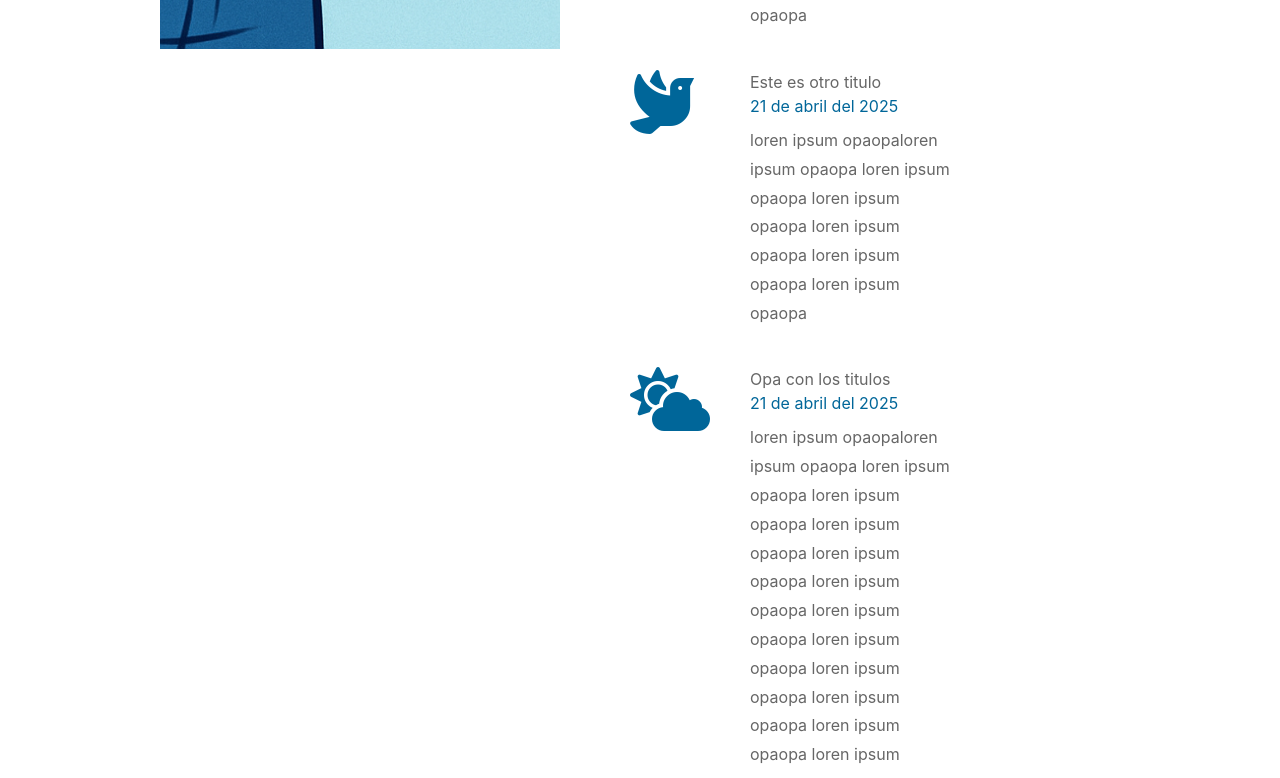
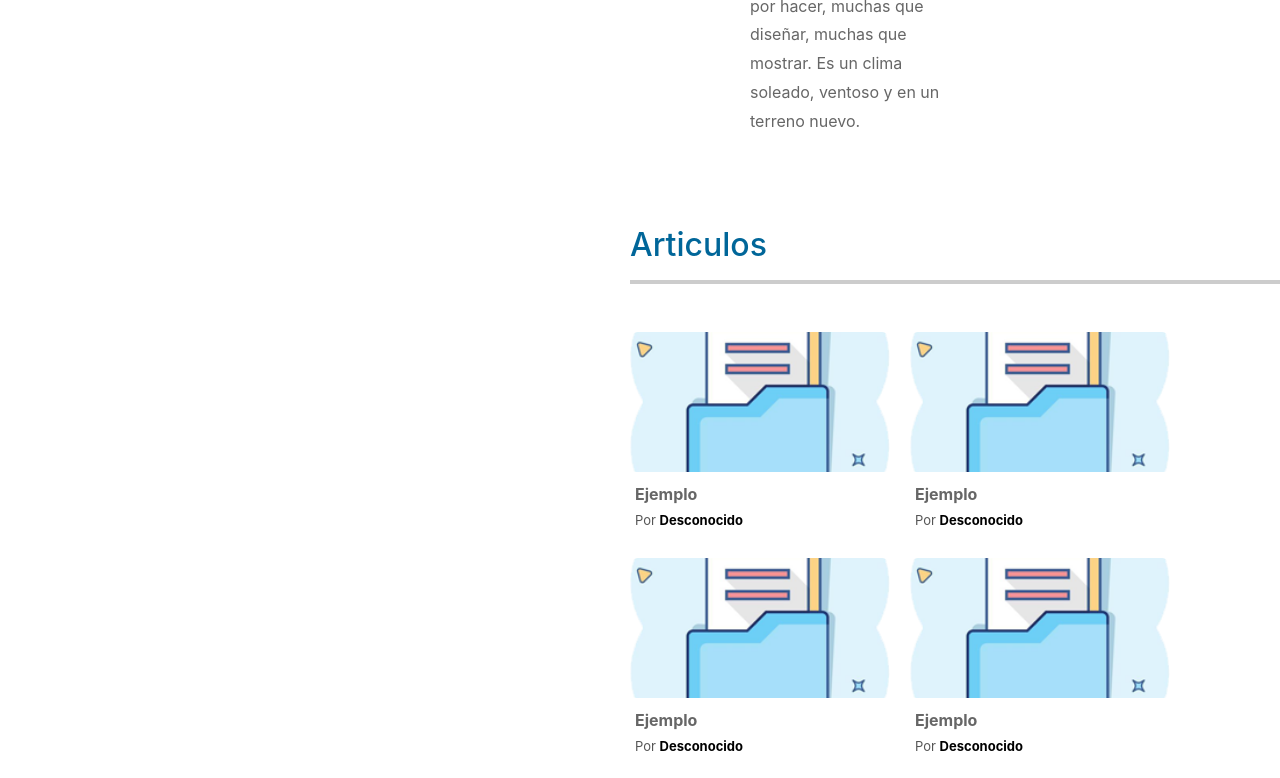
Before and after one commit to PGNahuel/templateReact1, a React (Create React App) app: page / in a window 1280 px wide. Shown: the part 960-1738 px from the top of the page. Built offline with nearby package versions, Linux system fonts and the light colour scheme.

Commit message:
se acomodan textos y diseños

```diff
--- a/public/css/templatemo-upright.css
+++ b/public/css/templatemo-upright.css
@@ -16,6 +16,67 @@ https://templatemo.com/tm-555-upright
 	https://tympanus.net/Development/HoverEffectIdeas/
 
 */
+
+.popUpMagnific{
+	max-width:600px; margin: 20px auto; background: #fff;
+    padding: 20px 30px;
+    text-align: left;
+    max-width: 650px;
+    margin: 40px auto;
+    position: relative;
+}
+
+.news-container {
+	display: flex;
+	gap: 20px;
+	flex-wrap: wrap;
+  }
+
+  .news-card {
+	flex: 1 1 220px;
+	max-width: 260px;
+	border-radius: 8px;
+	overflow: hidden;
+	display: flex;
+	flex-direction: column;
+	cursor: pointer;
+  }
+
+  .news-image {
+	width: 100%;
+	height: 140px;
+	object-fit: cover;
+	border-radius: 6px;
+  }
+
+  .news-title {
+	font-size: 16px;
+	font-weight: bold;
+	margin: 10px 0 5px;
+	color: #111;
+  }
+
+  .news-author {
+	font-size: 13px;
+	color: #555;
+	margin-bottom: 8px;
+  }
+
+  .news-content {
+	padding: 0 5px;
+  }
+
+  .news-opinion {
+	font-size: 12px;
+	font-weight: bold;
+	color: #555;
+	margin-bottom: 3px;
+  }
+
+  .author-name {
+	font-weight: bold;
+	color: #000;
+  }
 
 html, body { overflow-x: hidden; }
 body { font-family: 'Kumbh Sans', sans-serif; }
--- a/public/js/templatemo-script.js
+++ b/public/js/templatemo-script.js
@@ -177,6 +177,13 @@ $(document).ready(function () {
         }
       });
 
+      $('.simple-ajax-popup-align-top').magnificPopup({
+		type: 'ajax',
+		alignTop: true,
+		overflowY: 'scroll' // as we know that popup content is tall we set scroll overflow by default to avoid jump
+	});
+
+
     /****************** Smooth Scrolling *****************/
 
     $(".tm-btn-next").on('click', function(event) {
--- a/src/App.js
+++ b/src/App.js
@@ -12,8 +12,8 @@ function App() {
                 <Navigator />
                 <div className="tm-main">
                     <MainContent/>
-                    <Galery />
                     <PanelArticles/>
+                    <Galery/>
                     <PanelContact
                     Phone="541136695771"
                     Email="pgnahuel@gmail.com"
--- a/src/listproject/ListProjects.jsx
+++ b/src/listproject/ListProjects.jsx
@@ -1,42 +1,45 @@
 import React from "react";
-import ProjectItem from "./projectItem";
-import t from "./../resources/translate";
+import t from "./../resources/translate"
 
-export default function PanelArticles() {
+
+const Article = (props) => {
+    let author = props.Author ? props.Author : t("UNKNOW")
+    const contenido = `<div class="popUpMagnific">
+    ${props.Content}
+</div>;`
+
+    const blob = new Blob([contenido], { type: 'text/plain' });
+    const url = URL.createObjectURL(blob);
+
+
+    return <div class="news-card">
+        <a className="simple-ajax-popup-align-top" href={url}><img src="img/articule.png" className="news-image" /></a>
+        <div className="news-content">
+            <div className="news-title">
+                <a className="simple-ajax-popup-align-top" href={url}>{props.Title}</a>
+            </div>
+            <div className="news-author">Por <span className="author-name">{author}</span></div>
+        </div>
+    </div>
+}
+
+const PanelArticles = () => {
     return (
         <div className="tm-section-wrap">
-        <div className="tm-parallax" data-parallax="scroll" data-image-src="img/brainstrom.png"></div>
-        <div id="about" className="tm-section">
-            <h2 className="tm-text-primary">{t("TITLE_PROJECTS")}</h2>
-            <hr className="mb-5"/>
+            <div className="tm-parallax" data-parallax="scroll" data-image-src="img/brainstrom.png"></div>
+            <h2 className="tm-text-primary" id="articles">{t("ARTICLES")}</h2>
+            <hr className="mb-5"></hr>
 
-            <div className="row tm-row-about">
-                <div className="tm-col-about tm-col-about-l">
-                    <p className="mb-4">
-                If you want to support TemplateMo, you can contribute <a rel="sponsored" href="https://paypal.me/templatemo" target="_parent">a small donation via <strong>PayPal</strong></a>. This will be very helpful. Thank you. </p>
-                    <p className="mb-4">
-                        Aliquam ornare varius erat vel aliquet. Proin ac neque a tortor tristique semper eget eget sapien. Morbi vitae diam a odio lobortis mattis sed nec justo.
-                    </p>
-                    <p className="mb-4">
-                        Suspendisse sagittis tortor vel turpis aliquet, vitae molestie erat luctus.
-                    </p>
-                </div>
-                <div className="tm-col-about tm-col-about-r">
-                    <img src="img/img-about-01.jpg" alt="Image" className="img-fluid mb-5 tm-img-about"/>
-                    <p>
-                        Duis fringilla eget purus luctus sodales. Sed auctor odio quis ligula dignissim efficitur vitae vitae quam.
-                    </p>
-                </div>
+            <div class="news-container">
+            <Article Title="Ejemplo" Content="Contenido de prueba :D" />
+            <Article Title="Ejemplo" Content="Contenido de prueba :D" />
+            <Article Title="Ejemplo" Content="Contenido de prueba :D" />
+            <Article Title="Ejemplo" Content="Contenido de prueba :D" />
+            <Article Title="Ejemplo" Content="Contenido de prueba :D" />
             </div>
-            <div className="mt-5">
-                <div className="tm-carousel">
-                    <ProjectItem/>
-                    <ProjectItem/>
-                    <ProjectItem/>
-                    <ProjectItem/>
-                </div>
-            </div>
+
         </div>
-    </div>
     )
 }
+
+export default PanelArticles;
--- a/src/maincontent/maincontent.jsx
+++ b/src/maincontent/maincontent.jsx
@@ -5,21 +5,21 @@ import ResumeMainItem from "./resumeItemContent";
 export default function MainContent() {
     let articles = [
         {
-            title: "Titulo uno"
-            , date: "21 de abril del 2025"
-            , resume: "loren ipsum opaopa loren ipsum opaopa loren ipsum opaopa loren ipsum opaopa loren ipsum opaopa loren ipsum opaopa loren ipsum opaopa loren ipsum opaopa loren ipsum opaopa loren ipsum opaopa loren ipsum opaopa loren ipsum opaopa loren ipsum opaopa loren ipsum opaopa loren ipsum opaopa loren ipsum opaopa loren ipsum opaopa loren ipsum opaopa loren ipsum opaopa loren ipsum opaopa loren ipsum opaopa loren ipsum opaopa loren ipsum opaopa loren ipsum opaopa loren ipsum opaopa loren ipsum opaopa loren ipsum opaopa "
+            title: "Crecé"
+            , date: "23 de abril del 2025"
+            , resume: "Acá voy a dar lo mejor de mi, documentarlo y subirlo de manera que puedas crecer profesionalmente. Si queres hablar conmigo, abajo tenes todos mis canales de contacto."
+            , icon: "fa-dove"
+        },
+        {
+            title: "Mi objetivo"
+            , date: "23 de abril del 2025"
+            , resume: "Con esta página busco centralizar el conocimiento que tengo y poder compartirlo con aquellos que les interese, además de tener un lugar donde mostrar lo que hago y cómo lo hago."
             , icon: "fa-scroll"
         },
         {
-            title: "Este es otro titulo"
-            , date: "21 de abril del 2025"
-            , resume: "loren ipsum opaopaloren ipsum opaopa loren ipsum opaopa loren ipsum opaopa loren ipsum opaopa loren ipsum opaopa loren ipsum opaopa "
-            , icon: "fa-dove"
-        },
-        {
-            title: "Opa con los titulos"
-            , date: "21 de abril del 2025"
-            , resume: "loren ipsum opaopaloren ipsum opaopa loren ipsum opaopa loren ipsum opaopa loren ipsum opaopa loren ipsum opaopa loren ipsum opaopa loren ipsum opaopa loren ipsum opaopa loren ipsum opaopa loren ipsum opaopa loren ipsum opaopa loren ipsum opaopa "
+            title: "Como va pintando la cosa"
+            , date: "23 de abril del 2025"
+            , resume: "La verdad que como backender pareciera que no avanzo, por la verdad es que sí. Hay muchas cosas por hacer, muchas que diseñar, muchas que mostrar. Es un clima soleado, ventoso y en un terreno nuevo."
             , icon: "fa-cloud-sun"
         }
     ];
--- a/src/navbar/navbar.jsx
+++ b/src/navbar/navbar.jsx
@@ -15,8 +15,8 @@ export default function Navigator() {
                     </div>
                     <ul id="tm-main-nav">
                         <NavBarItem description={t("MAIN_CONTENT")} icon="fa-home" href="#home" />
+                        <NavBarItem description={t("ARTICLES")} icon="fa-user-friends" href="#articles" />
                         <NavBarItem description={t("GALERY")} icon="fa-images" href="#gallery" />
-                        <NavBarItem description={t("TITLE_PROJECTS")} icon="fa-user-friends" href="#about" />
                         <NavBarItem description={t("CONTACT")} icon="fa-envelope" href="#contact" />
                     </ul>
 
--- a/src/resources/ES.json
+++ b/src/resources/ES.json
@@ -6,5 +6,7 @@
     "PHONE":"Teléfono",
     "EMAIL":"E-Mail",
     "TITLE_PROJECTS":"Proyectos",
-    "VIEW_MORE":"Ver más"
+    "VIEW_MORE":"Ver más",
+    "UNKNOW": "Desconocido",
+    "ARTICLES":"Articulos"
 }
```
Also changed, not shown: public/img/articule.png (added).
